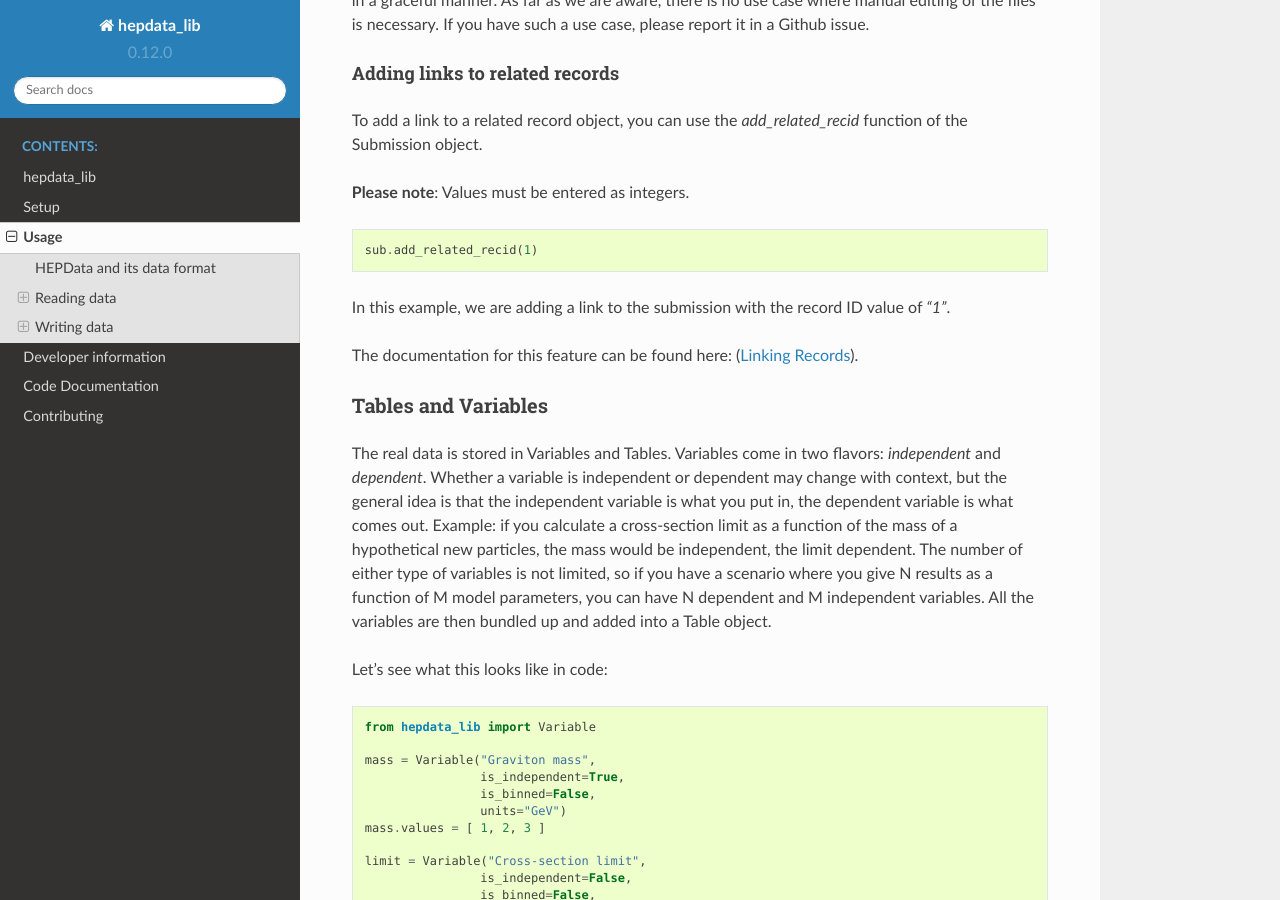
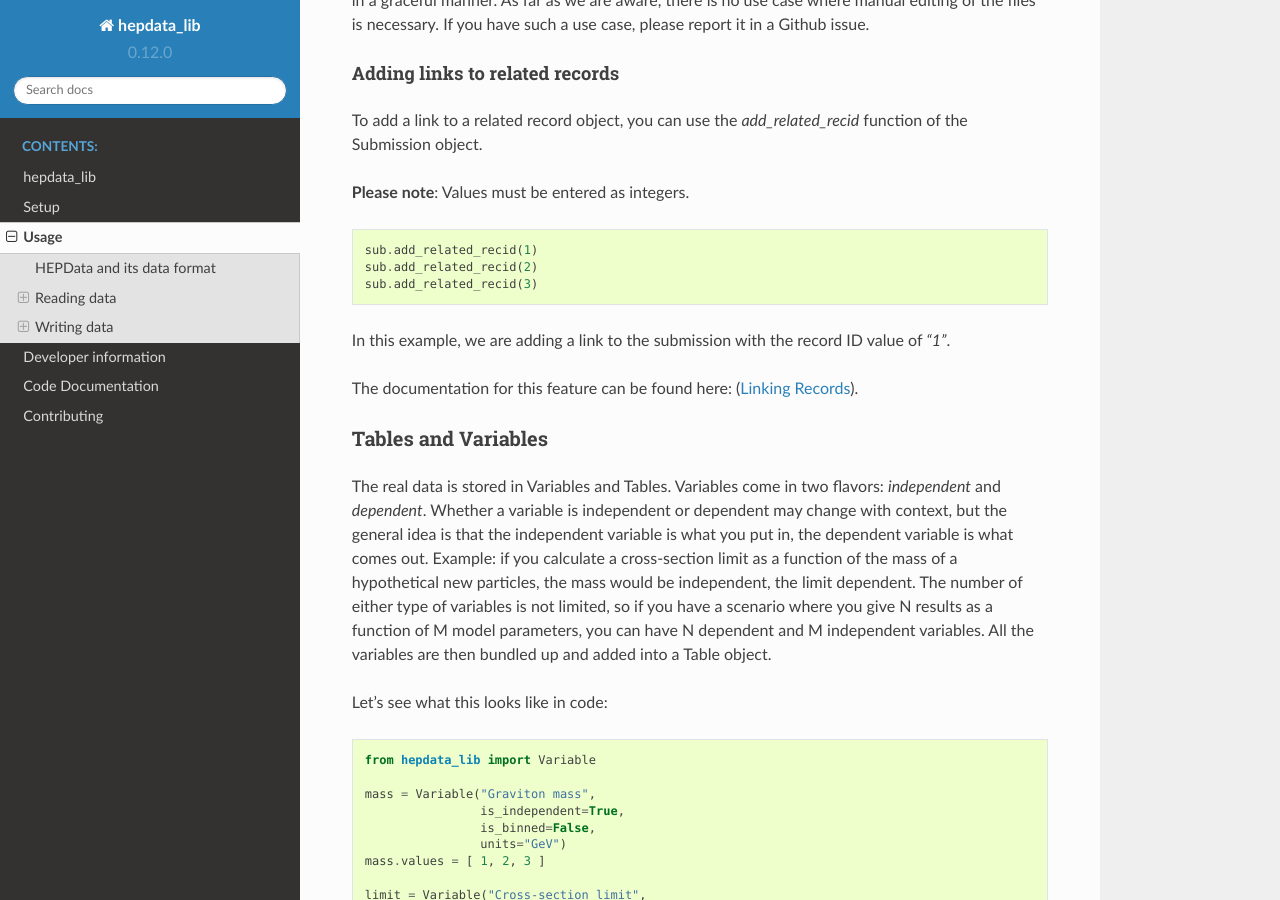
Before and after one commit to HEPData/hepdata_lib, a Sphinx documentation site: the page built from docs/usage.rst, in a window 1280 px wide and 900 px high, scrolled down 2726 px. Built offline with Sphinx 7.4.7 and the Read the Docs theme 2.0.0, drawn with Linux system fonts in a browser that asks for light colours; some of the changed text lies outside the part shown.

Commit message:
Update usage.rst
Adds examples of adding multiple linking data entries into the usage documentation.

```diff
--- a/docs/usage.rst
+++ b/docs/usage.rst
@@ -122,6 +122,8 @@
 ::
 
     sub.add_related_recid(1)
+    sub.add_related_recid(2)
+    sub.add_related_recid(3)
 
 In this example, we are adding a link to the submission with the record ID value of `"1"`.
 
@@ -266,6 +268,7 @@
 ::
 
     table.add_related_doi("10.17182/hepdata.1.v2/t3")
+    table.add_related_doi("10.17182/hepdata.25.v1/t6")
 
 In this example, we are adding a link to the table with a DOI of: `"10.17182/hepdata.1.v2/t3"`.
 
```
